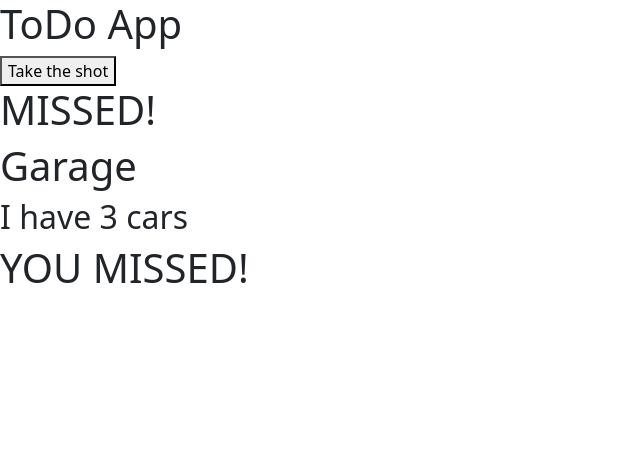
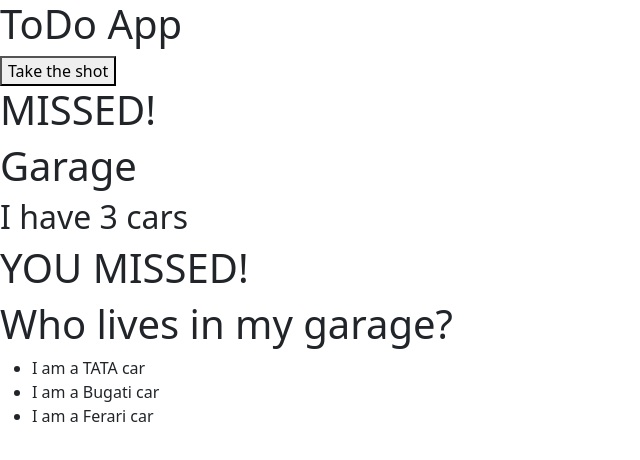
Before and after one commit to balkrishnaray/TO-DO-APP, a React (Create React App) app in the folder client/: page / in a window 1280 px wide. Shown: the top 460 px of the page, without its empty margins (0-640 px from the left). Built offline with nearby package versions, Linux system fonts and the light colour scheme.

Commit message:
function modified

```diff
--- a/client/src/App.js
+++ b/client/src/App.js
@@ -3,6 +3,7 @@
 import Goal from "./components/Condition";
 import Garage from "./components/LogicalOpearator";
 import Goals from "./components/Ternary";
+import Garages from "./components/List";
 
 function App() {
   const cars = ["Ford", "BMW", "Audi"];
@@ -13,6 +14,7 @@
       <Goal isGoal={false} />
       <Garage cars={cars} />
       <Goals isGoal={false} />
+      <Garages brand={cars} />
     </>
   );
 }
```
Also changed, not shown: client/src/index.js (line endings or trailing spaces).
